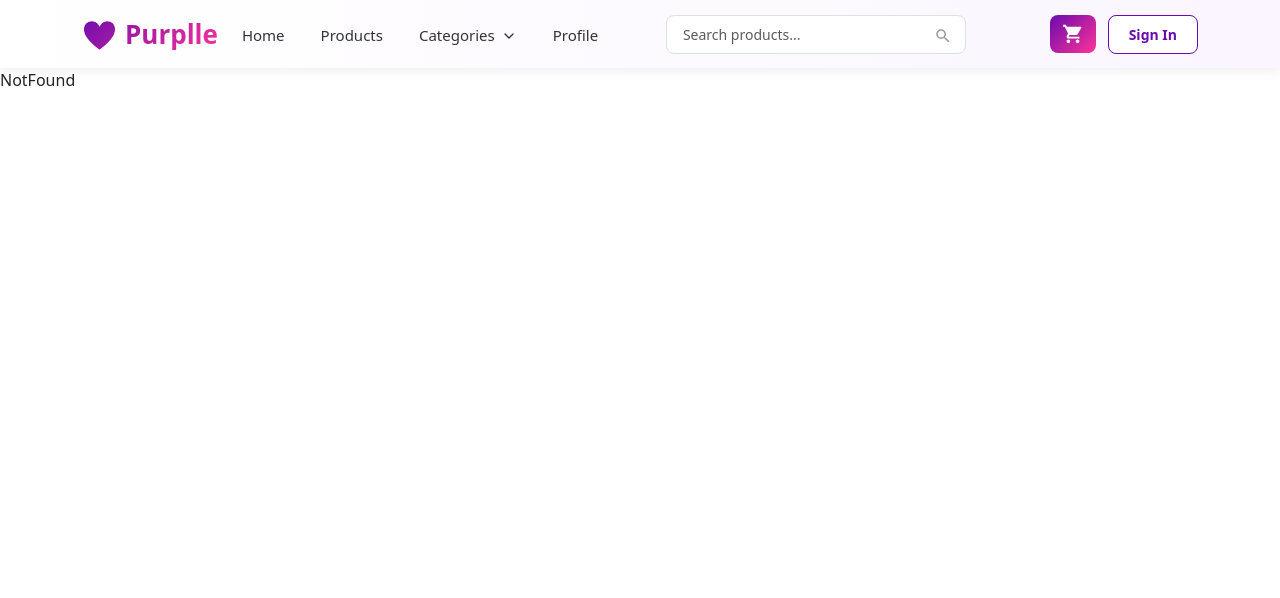
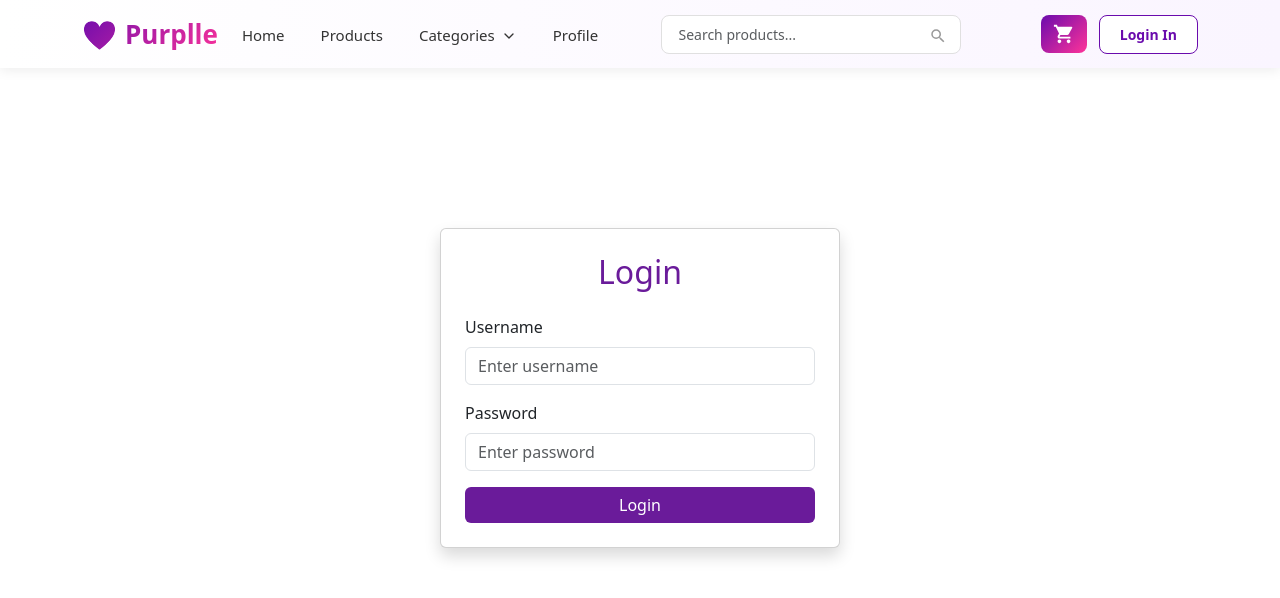
Before and after one commit to KavinGanesan24/E-commerce-React-Project, a React (Vite) app: page /login in a window 1280 px wide. Shown: the top 598 px of the page. Built offline with nearby package versions, Linux system fonts and the light colour scheme.

Commit message:
Add login authentication and protected routes

```diff
--- a/src/App.jsx
+++ b/src/App.jsx
@@ -1,18 +1,17 @@
-import { useState } from "react";
-import reactLogo from "./assets/react.svg";
-import viteLogo from "/vite.svg";
+import {
+  BrowserRouter as Router,
+  Routes,
+  Route,
+} from "react-router-dom";
+
 import Home from "./components/Home";
 import Login from "./components/Login";
-import { BrowserRouter as Router, Routes, Route, Link } from "react-router-dom";
-import Product from "./components/Product";
 import ProductList from "./components/ProductList";
 import ProductDetails from "./components/ProductDetails";
 import NavBar from "./components/Navbar";
-import "bootstrap/dist/css/bootstrap.min.css";
 import NotFound from "./components/NotFound";
 import NewProduct from "./components/NewProduct";
 import UpdateProduct from "./components/UpdateProduct";
-import "./App.css";
 import WishList from "./components/WishList";
 import ProtectedRoute from "./components/ProtectedRoute";
 import Checkout from "./components/Checkout";
@@ -20,30 +19,52 @@ import OrderSuccess from "./components/OrderSuccess";
 import OrderHistory from "./components/OrderHistory";
 import Admin from "./components/Admin";
 
+import "bootstrap/dist/css/bootstrap.min.css";
+import "./App.css";
+
 if (!localStorage.getItem("cart")) {
-  localStorage.setItem("cart", JSON.stringify(["id:1"]));
+  localStorage.setItem("cart", JSON.stringify([]));
 }
 
-
 function App() {
-  const [count, setCount] = useState(0);
-
-  let user = "Kavin";
   return (
     <div className="app">
       <Router>
         <NavBar />
+
         <Routes>
           <Route path="/" element={<Home />} />
 
-          <Route path="/Product" element={<ProductList />} />
+          <Route
+            path="/Product"
+            element={<ProductList />}
+          />
 
-          <Route path="/product/:id" element={<ProductDetails />} />
-          <Route path="/Login/:newUser" element={<Login />} />
+          <Route
+            path="/product/:id"
+            element={<ProductDetails />}
+          />
 
-          <Route path="/NewProduct" element={<NewProduct />} />
-          <Route path="/update/:id" element={<UpdateProduct />} />
-          <Route path="/order-success" element={<OrderSuccess />} />
+          <Route
+            path="/login"
+            element={<Login />}
+          />
+
+          <Route
+            path="/NewProduct"
+            element={<NewProduct />}
+          />
+
+          <Route
+            path="/update/:id"
+            element={<UpdateProduct />}
+          />
+
+          <Route
+            path="/order-success"
+            element={<OrderSuccess />}
+          />
+
           <Route
             path="/checkout"
             element={
@@ -52,15 +73,16 @@ function App() {
               </ProtectedRoute>
             }
           />
+
           <Route
             path="/WishList"
             element={
               <ProtectedRoute>
-                {" "}
-                <WishList />{" "}
+                <WishList />
               </ProtectedRoute>
             }
           />
+
           <Route
             path="/orders"
             element={
@@ -69,11 +91,26 @@ function App() {
               </ProtectedRoute>
             }
           />
-          <Route path="/*" element={<NotFound />} />
-          <Route path="/admin" element={<Admin />} />
-          <Route path="/create" element={<NewProduct/>} />
-          <Route path="/edit/:id" element={<UpdateProduct />} />
-          <Route path="/checkout" element={<Checkout />} />
+
+          <Route
+            path="/admin"
+            element={<Admin />}
+          />
+
+          <Route
+            path="/create"
+            element={<NewProduct />}
+          />
+
+          <Route
+            path="/edit/:id"
+            element={<UpdateProduct />}
+          />
+
+          <Route
+            path="/*"
+            element={<NotFound />}
+          />
         </Routes>
       </Router>
     </div>
--- a/src/components/Login.jsx
+++ b/src/components/Login.jsx
@@ -1,165 +1,93 @@
-import Container from "react-bootstrap/Container";
-import Form from "react-bootstrap/Form";
-import Nav from "react-bootstrap/Nav";
-import Navbar from "react-bootstrap/Navbar";
-import Badge from "react-bootstrap/Badge";
-import Button from "react-bootstrap/Button";
-import { MdShoppingCart } from "react-icons/md";
-import { Link, useNavigate } from "react-router-dom";
-import { useDispatch, useSelector } from "react-redux";
-import { logout } from "./store/authSlice";
-import { setSearchTerm } from "./store/searchSlice";
+import { useState } from "react";
+import { useNavigate } from "react-router-dom";
+import { useDispatch } from "react-redux";
+import {
+  Container,
+  Form,
+  Button,
+  Card,
+} from "react-bootstrap";
 
-function NavBar() {
+import { login } from "./store/authSlice";
+
+function Login() {
+  const [username, setUsername] = useState("");
+  const [password, setPassword] = useState("");
 
   const navigate = useNavigate();
   const dispatch = useDispatch();
 
-  const isAuthenticated = useSelector(
-    state => state.auth.isAuthenticated
-  );
+  const handleSubmit = (event) => {
+    event.preventDefault();
 
-  const totalQuantity = useSelector(
-    state => state.cart.totalQuantity
-  );
+    const userDetails = {
+      username: username,
+    };
 
-  const handleLogout = () => {
-    dispatch(logout());
+    dispatch(login(userDetails));
+
     navigate("/");
   };
 
   return (
-    <Navbar
-      expand="lg"
-      sticky="top"
-      style={{
-        background: "white",
-        boxShadow: "0 2px 10px rgba(0,0,0,0.08)"
-      }}
+    <Container
+      className="d-flex justify-content-center align-items-center"
+      style={{ minHeight: "80vh" }}
     >
-      <Container>
+      <Card
+        className="p-4 shadow"
+        style={{ width: "400px" }}
+      >
+        <h2
+          className="text-center mb-4"
+          style={{ color: "#6a1b9a" }}
+        >
+          Login
+        </h2>
 
-        {/* ===== LOGO ===== */}
-        <Navbar.Brand
-          as={Link}
-          to="/"
-          style={{
-            color: "#6a1b9a",
-            fontWeight: "bold",
-            fontSize: "26px"
-          }}
-        >
-          💜 Purplle
-        </Navbar.Brand>
+        <Form onSubmit={handleSubmit}>
+          <Form.Group className="mb-3">
+            <Form.Label>Username</Form.Label>
 
-        <Navbar.Toggle />
+            <Form.Control
+              type="text"
+              placeholder="Enter username"
+              value={username}
+              onChange={(event) =>
+                setUsername(event.target.value)
+              }
+              required
+            />
+          </Form.Group>
 
-        <Navbar.Collapse>
+          <Form.Group className="mb-3">
+            <Form.Label>Password</Form.Label>
 
-          {/* ===== LEFT NAV ===== */}
-          <Nav className="me-auto">
+            <Form.Control
+              type="password"
+              placeholder="Enter password"
+              value={password}
+              onChange={(event) =>
+                setPassword(event.target.value)
+              }
+              required
+            />
+          </Form.Group>
 
-            <Nav.Link
-              as={Link}
-              to="/"
-              style={{ fontWeight: 500 }}
-            >
-              Home
-            </Nav.Link>
-
-            <Nav.Link
-              as={Link}
-              to="/Product"
-              style={{ fontWeight: 500 }}
-            >
-              Products
-            </Nav.Link>
-
-            {isAuthenticated && (
-              <Nav.Link as={Link} to="/orders">
-                Orders
-              </Nav.Link>
-            )}
-
-          </Nav>
-
-          {/* ===== SEARCH BAR ===== */}
-          <Form
-            className="mx-auto"
-            style={{ width: "45%" }}
-          >
-            <Form.Control
-              type="search"
-              placeholder="Search beauty products..."
-              style={{
-                borderRadius: "25px",
-                padding: "10px 20px"
-              }}
-              onChange={(e) =>
-                dispatch(setSearchTerm(e.target.value))
-              }
-            />
-          </Form>
-
-          {/* ===== RIGHT SIDE ===== */}
-          <div className="d-flex align-items-center gap-3">
-
-            {/* LOGIN / LOGOUT */}
-            {!isAuthenticated ? (
           <Button
+            type="submit"
+            className="w-100"
             style={{
               backgroundColor: "#6a1b9a",
-                  border: "none"
+              border: "none",
             }}
-                onClick={() => navigate("/")}
           >
             Login
           </Button>
-            ) : (
-              <Button
-                variant="outline-danger"
-                onClick={handleLogout}
-              >
-                Logout
-              </Button>
-            )}
-
-            {/* CART */}
-            <Button
-              style={{
-                backgroundColor: "#ff4da6",
-                border: "none",
-                position: "relative"
-              }}
-              onClick={() =>
-                isAuthenticated
-                  ? navigate("/WishList")
-                  : navigate("/")
-              }
-            >
-              <MdShoppingCart size={22} />
-
-              {totalQuantity > 0 && (
-                <Badge
-                  bg="dark"
-                  pill
-                  style={{
-                    position: "absolute",
-                    top: "-6px",
-                    right: "-8px"
-                  }}
-                >
-                  {totalQuantity}
-                </Badge>
-              )}
-            </Button>
-
-          </div>
-
-        </Navbar.Collapse>
+        </Form>
+      </Card>
     </Container>
-    </Navbar>
   );
 }
 
-export default NavBar;
+export default Login;
--- a/src/components/Navbar.jsx
+++ b/src/components/Navbar.jsx
@@ -524,7 +524,7 @@ function NavBar() {
                   e.currentTarget.style.transform = "translateY(0)";
                 }}
               >
-                Sign In
+                Login In
               </Button>
             ) : (
               <Button
--- a/src/components/ProtectedRoute.jsx
+++ b/src/components/ProtectedRoute.jsx
@@ -8,7 +8,7 @@ const ProtectedRoute = ({ children }) => {
   );
 
   if (!isAuthenticated) {
-    return <Navigate to="/" replace />;
+    return <Navigate to="/login" replace />;
   }
 
   return children;
--- a/src/components/store/authSlice.js
+++ b/src/components/store/authSlice.js
@@ -1,4 +1,3 @@
-import React from 'react'
 import{ createSlice } from "@reduxjs/toolkit";
 
 const getInitialUser = () => {
```
Lines whose indentation alone changed are shown as unchanged.
